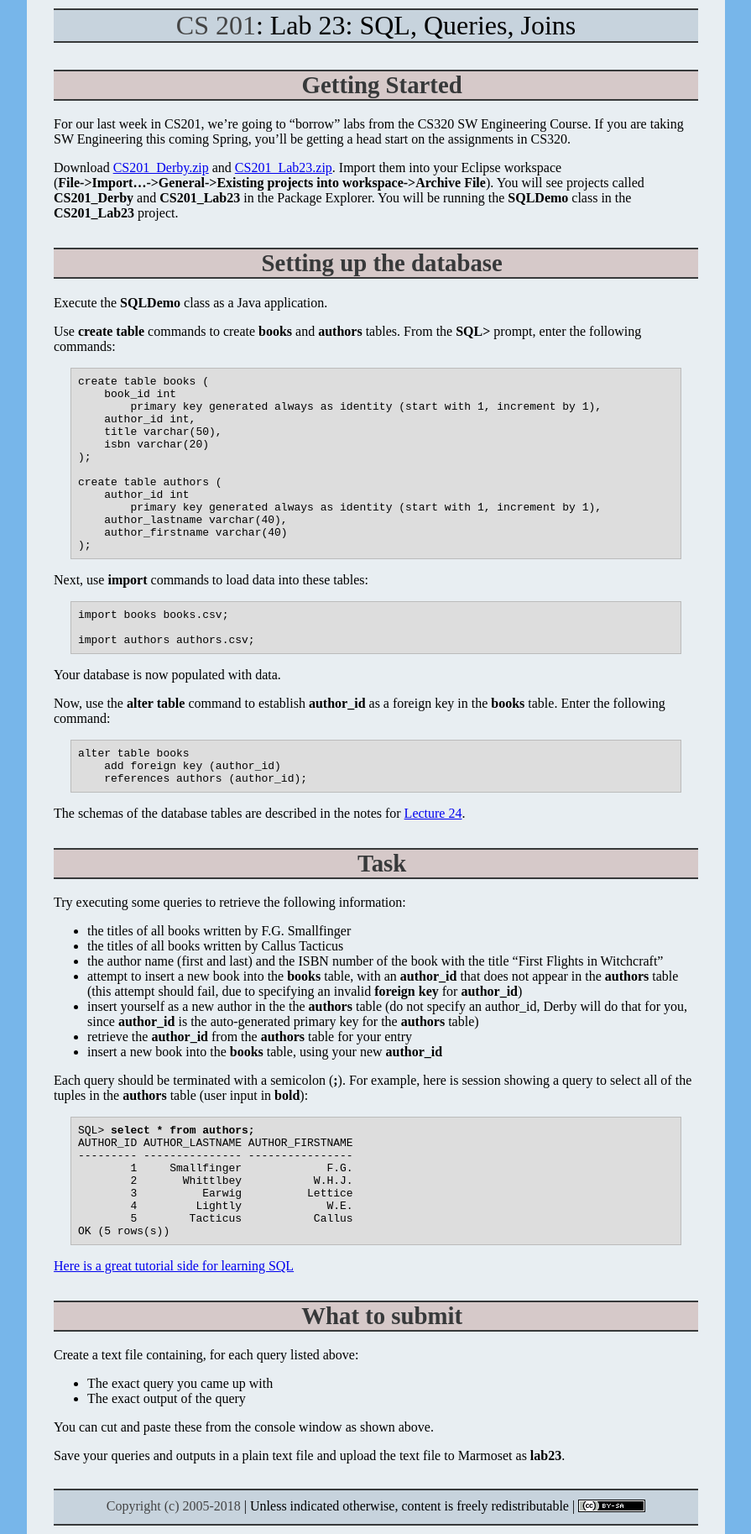
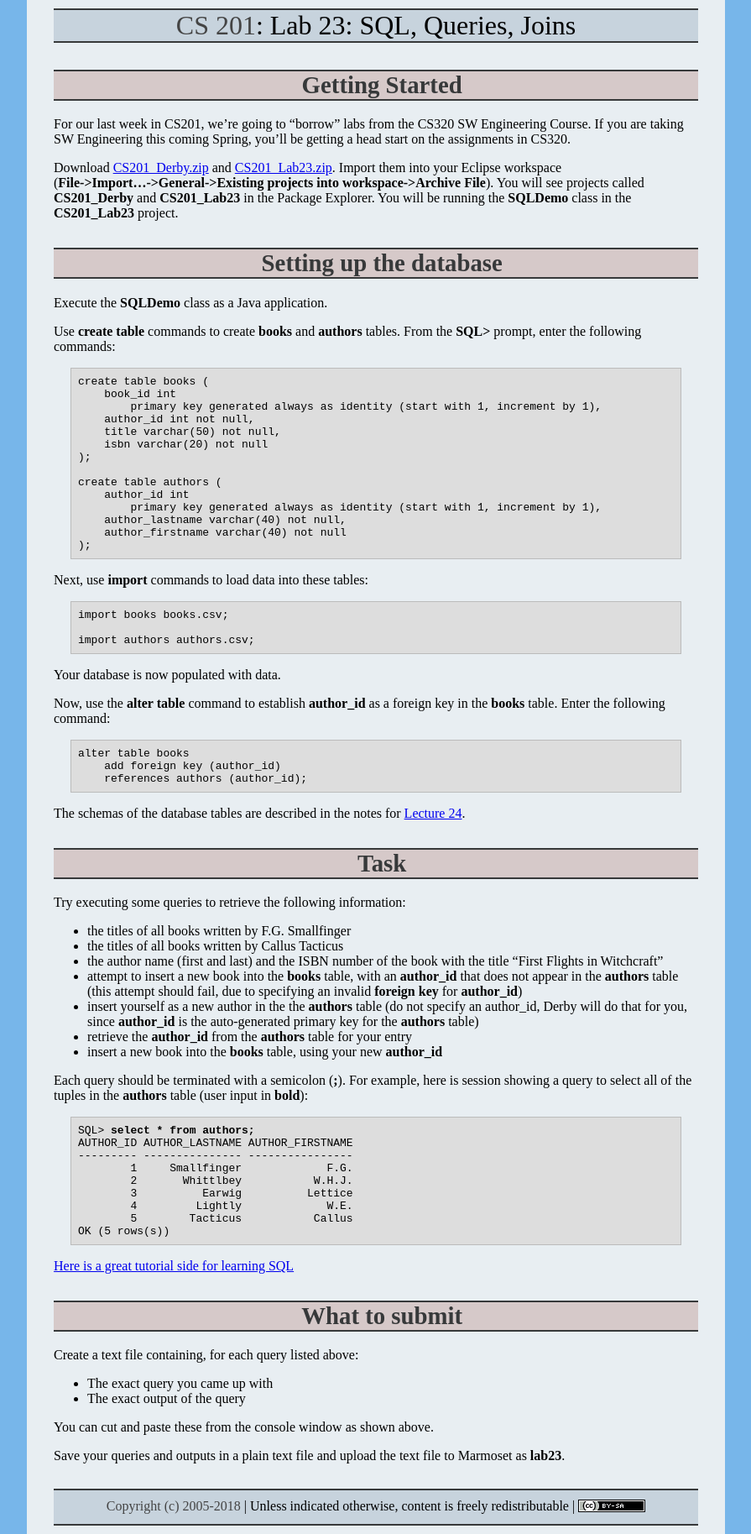
Before and after one commit to ycpcs/cs201-fall2018, a Jekyll site: the page built from labs/lab23.md, in a window 1280 px wide. Shown: the whole page at 84% size, without its empty margins (192-1087 px from the left). Built offline with Jekyll 4.4.1, drawn with Linux system fonts in a browser that asks for light colours.

Commit message:
make columns non-null

```diff
--- a/labs/lab23.md
+++ b/labs/lab23.md
@@ -19,16 +19,16 @@ Use **create table** commands to create **books** and **authors** tables. From t
     create table books (
         book_id int
             primary key generated always as identity (start with 1, increment by 1),
-        author_id int,
-        title varchar(50),
-        isbn varchar(20)
+        author_id int not null,
+        title varchar(50) not null,
+        isbn varchar(20) not null
     );
 
     create table authors (
         author_id int
             primary key generated always as identity (start with 1, increment by 1),
-        author_lastname varchar(40),
-        author_firstname varchar(40)
+        author_lastname varchar(40) not null,
+        author_firstname varchar(40) not null
     );
 
 Next, use **import** commands to load data into these tables:
```
